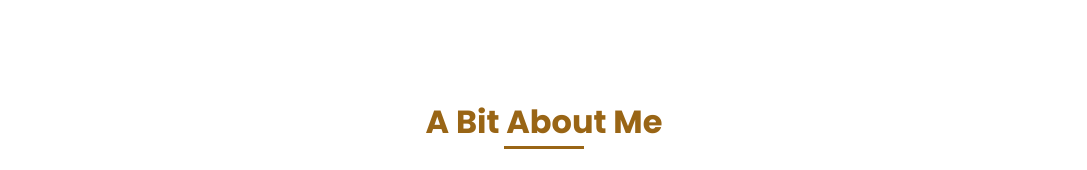
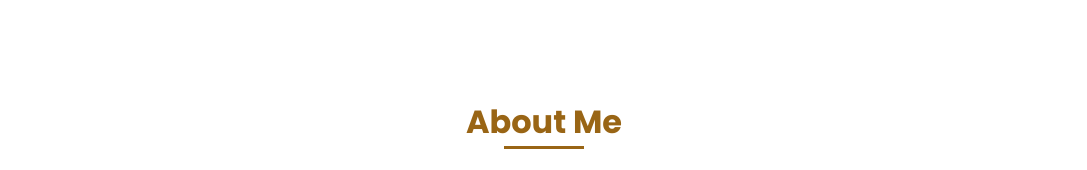
Before and after one commit to dev-afzal/my-portfolio, a plain HTML site: page index.html in a window 1280 px wide. Shown: the part 782-952 px from the top of the page, without its empty margins (96-1183 px from the left). Drawn offline with nearby package versions, Linux system fonts and the light colour scheme; a script that the page names is missing.

Commit message:
about section changed

```diff
--- a/index.html
+++ b/index.html
@@ -127,7 +127,7 @@ height="0" width="0" style="display:none;visibility:hidden"></iframe></noscript>
 
             <!--===== ABOUT =====-->
             <section class="about section " id="about">
-                <h2 class="section-title">A Bit About Me</h2>
+                <h2 class="section-title"> About Me</h2>
 
                 <div class="about__container bd-grid">
                     <div class="about__img">
```
